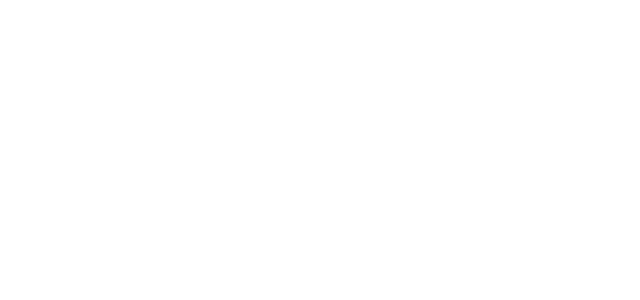
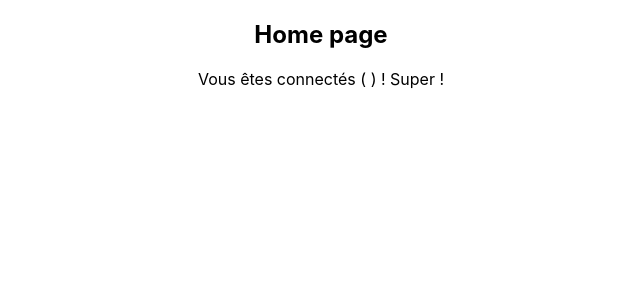
Before and after one commit to alagneau/cdb-front-end, a React (Create React App) app: page /computer in a window 1280 px wide. Shown: the top 300 px of the page, without its empty margins (319-959 px from the left). Built offline with nearby package versions, Linux system fonts and the light colour scheme.

Commit message:
Création d'un composant RouteCDB pour rediriger vers une page si on n'est pas connecté Création d'un fichier pour enregistrer le contexte dans le localStorage

```diff
--- a/src/App.js
+++ b/src/App.js
@@ -1,21 +1,19 @@
 import './App.css';
-import { BrowserRouter, Route, Switch } from 'react-router-dom'
+import { BrowserRouter, Switch } from 'react-router-dom'
+import { HomeView } from './Components/Views/Home/home.view';
+import { RouteCDB } from './libs/route.component';
 
 function App() {
+
   return (
     <BrowserRouter>
-      <Switch>
-        <Route exact path="/">
-          {/* La page à afficher par défaut */}
-        </Route>
-        <Route path="/page">
-          {/* Une page */}
-        </Route>
-        {/* A garder en dernier, permet de redirigier vers Home en cas de aucun lien trouvé */}
-        <Route path="/">
-          {/* La page à afficher par défaut */}
-        </Route>
-      </Switch>
+      <div className="App">
+        <Switch>
+          <RouteCDB exact path="/" component={HomeView}/>
+          <RouteCDB path="/home" component={HomeView}/>
+          <RouteCDB path="/" component={HomeView}/>
+        </Switch>
+      </div>
     </BrowserRouter>
   );
 }
--- /dev/null
+++ b/src/Components/Views/Home/home.view.js
@@ -0,0 +1,13 @@
+import React from 'react';
+
+export function HomeView(props) {
+
+    return(
+        <div>
+            <h2>Home page</h2>
+            <div>
+                <p>Vous êtes connectés ({localStorage.getItem("username")} {localStorage.getItem("password")}) ! Super !</p>
+            </div>
+        </div>
+    )
+}
--- /dev/null
+++ b/src/libs/context.js
@@ -0,0 +1,5 @@
+localStorage.setItem("username", "")
+localStorage.setItem("token", "")
+localStorage.setItem("connected", "")
+
+export const baseURL = "http://localhost:8080/webapp"
--- /dev/null
+++ b/src/libs/route.component.js
@@ -0,0 +1,25 @@
+import React from 'react';
+import PropTypes from 'prop-types';
+
+import { Route } from 'react-router-dom';
+import { HomeView } from '../Components/Views/Home/home.view';
+
+export function RouteCDB({ component: Component, ...rest }) {
+    const connected = localStorage.getItem("connected")
+    return(
+        <Route
+        {...rest}
+        render={() => (
+            connected === "true" ?
+                <Component {...rest}/>
+            :
+                <HomeView {...rest}/>
+        )}
+      />
+    )
+}
+
+RouteCDB.propTypes = {
+    path: PropTypes.string.isRequired,
+    component: PropTypes.elementType.isRequired
+}
```
Also changed, not shown: 1 other file (tests, documents, lock files or other folders).
